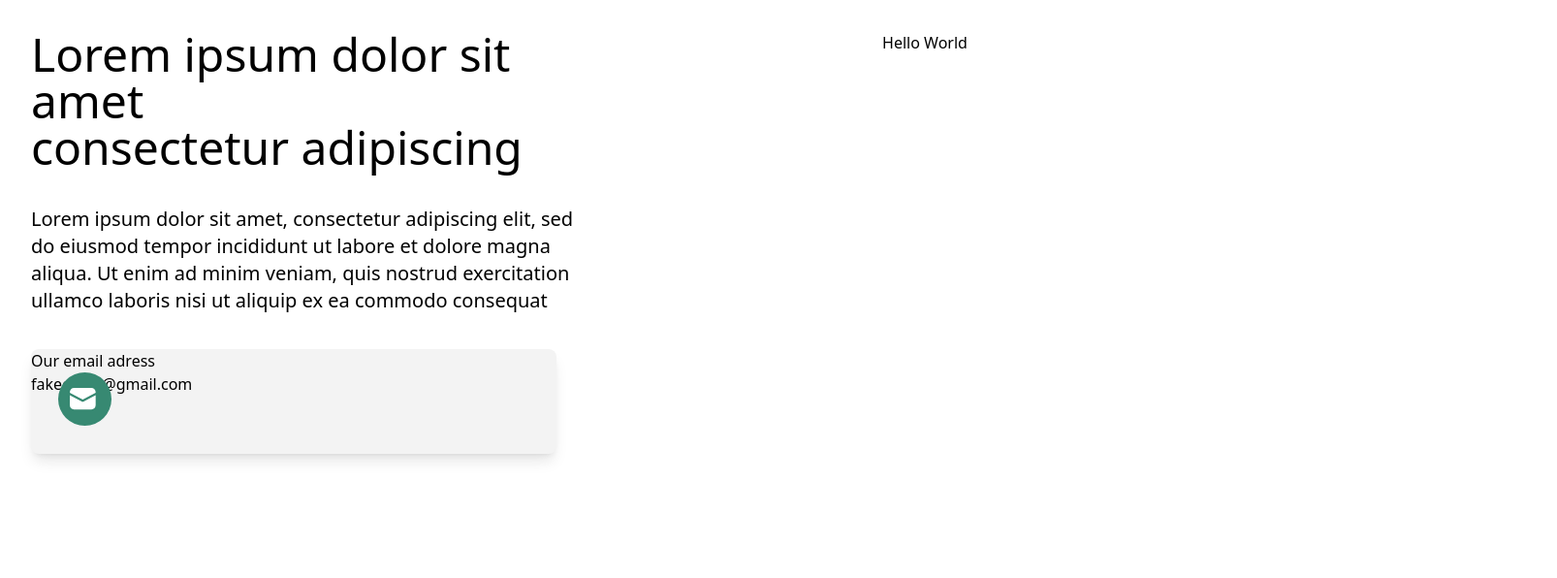
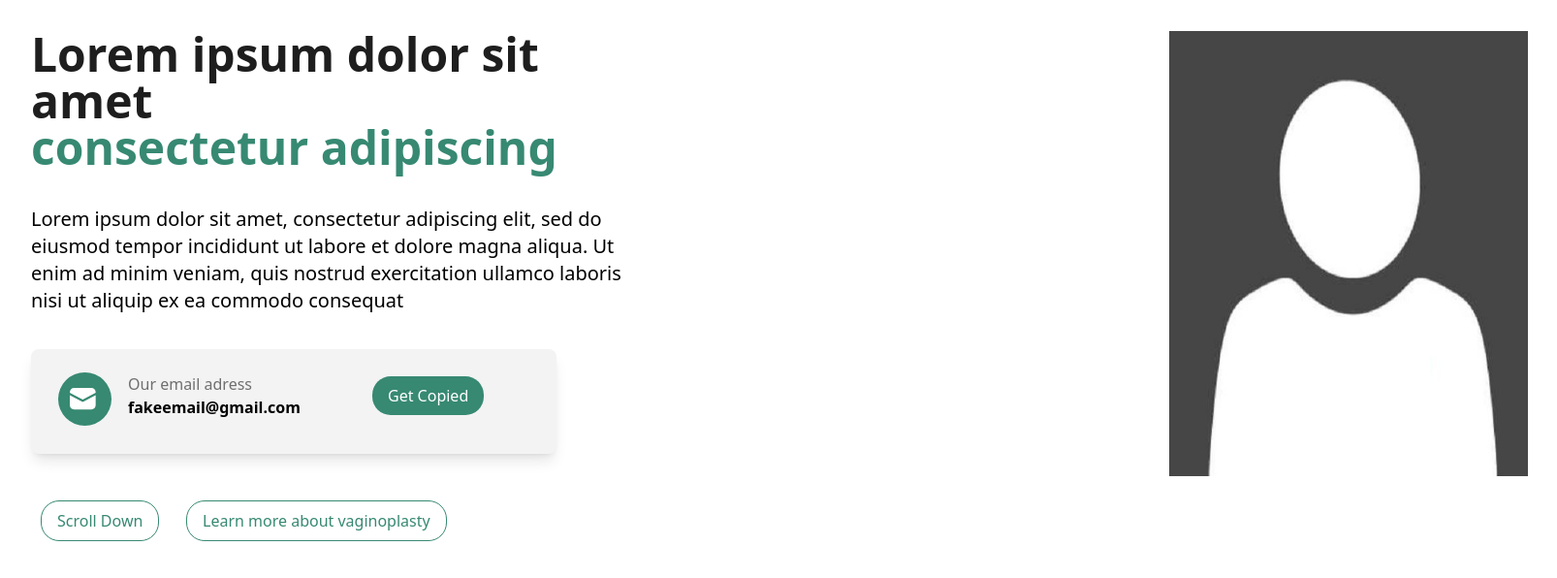
Before and after one commit to FoxByte-Web-Development/drlopez-landingpage-app, a React (Vite) app: page / in a window 1280 px wide. Shown: the top 596 px of the page at 97% size, 1606 px wide, since content can reach past the window. Built offline with nearby package versions, Linux system fonts and the light colour scheme.

Commit message:
Continung the work of component

```diff
--- a/src/Components/HomeComponent/home-component.css
+++ b/src/Components/HomeComponent/home-component.css
@@ -2,6 +2,9 @@
   width: 542px;
   height: 108px;
   background-color: #f3f3f3;
+}
+body {
+  margin: 0%;
 }
 
 .elipse {
@@ -10,3 +13,15 @@
   height: 55px;
   background: #378972;
 }
+
+.text {
+  width: 150px;
+}
+
+.text-primary-color {
+  color: #378972;
+}
+
+.text-secundary-color {
+  color: #1e1e1e;
+}
--- a/src/Components/HomeComponent/home-component.jsx
+++ b/src/Components/HomeComponent/home-component.jsx
@@ -1,21 +1,27 @@
 import React from 'react'
 import Button from '../Button/button-componet'
 import './home-component.css'
+import FotoDoctor from '../../Images/FotoDoctor.jpg'
 
 export default function HomeComponent() {
   return (
     <div>
-      <div className="grid grid-cols-2 gap-x-10 content-center">
+      <div className="grid grid-cols-[624px_minmax(400px,_1fr)_500px] gap-x-[550px] content-center">
         <div className="text-left">
-          <p className="text-5xl">Lorem ipsum dolor sit amet</p>
-          <p className="text-5xl">consectetur adipiscing</p>
+          <p className="text-5xl text-secundary-color font-bold">
+            Lorem ipsum dolor sit amet
+          </p>
+          <p className="text-5xl text-primary-color font-bold">
+            consectetur adipiscing
+          </p>
           <p className="text-xl mt-9">
             Lorem ipsum dolor sit amet, consectetur adipiscing elit, sed do
             eiusmod tempor incididunt ut labore et dolore magna aliqua. Ut enim
             ad minim veniam, quis nostrud exercitation ullamco laboris nisi ut
             aliquip ex ea commodo consequat
           </p>
-          <div className="grid grid-cols-3 emailbox mt-9 rounded-lg shadow-lg">
+          <div className="grid grid-cols-[100px_minmax(50px,_1fr)_200px] gap-x-0 emailbox mt-9 rounded-lg shadow-lg">
+            <div>
               <div className="elipse mt-6 ml-7 rounded-full">
                 <svg
                   width="27"
@@ -35,14 +41,34 @@ export default function HomeComponent() {
                   />
                 </svg>
               </div>
-            <div className="">
-              <p>Our email adress</p>
-              <p>fakeemail@gmail.com</p>
+            </div>
+            <div className="text mt-6">
+              <p style={{ color: '#6F6F6F' }}>Our email adress</p>
+              <p className="font-bold">fakeemail@gmail.com</p>
+            </div>
+            <div>
+              <div className="mt-7">
+                <Button>Get Copied</Button>
+              </div>
+            </div>
+          </div>
+          <div className="grid grid-cols-[150px_minmax(900px,_1fr)_300px] mt-12">
+            <div>
+              <Button variant="secondary">Scroll Down</Button>
+            </div>
+            <div>
+              <Button variant="secondary">Learn more about vaginoplasty</Button>
             </div>
           </div>
         </div>
         <div>
-          <h1>Hello World</h1>
+          <div>
+            <img
+              src={FotoDoctor}
+              alt="fotodoctor"
+              style={{ width: '370px', height: '459px' }}
+            />
+          </div>
         </div>
       </div>
     </div>
```
Also changed, not shown: src/Images/FotoDoctor.jpg (added). Lines whose indentation alone changed are shown as unchanged.
